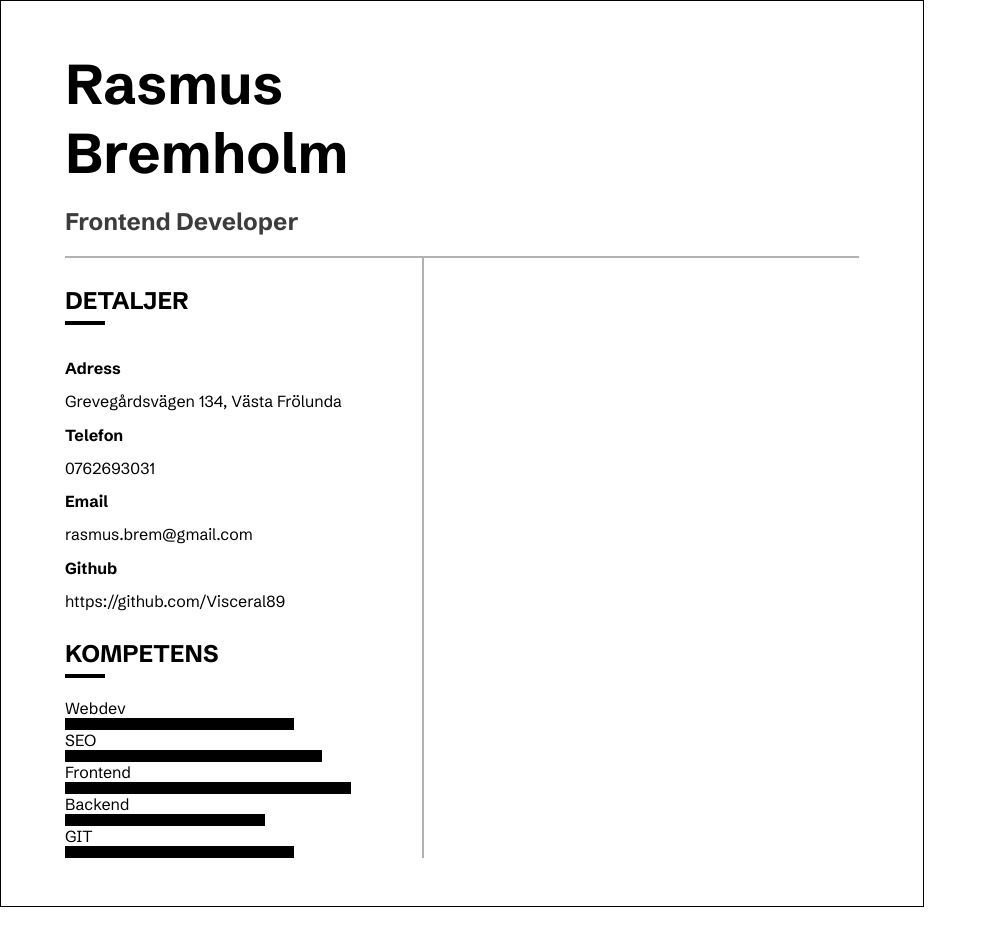
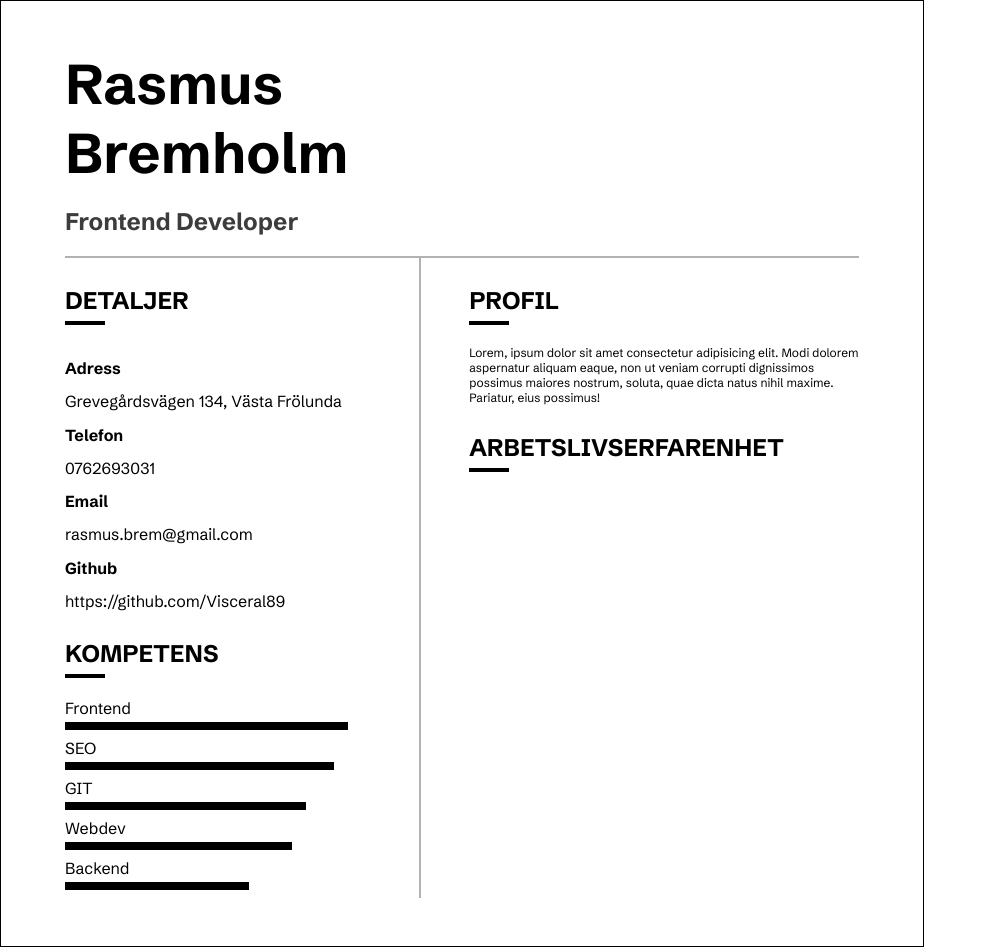
Before and after one commit to visceral89/cv-template, a Next.js app: page / in a window 1280 px wide. Shown: the whole page, without its empty margins (0-987 px from the left). Before the commit the page ends 907 px from the top, so only its background shows below. Built offline with nearby package versions, Linux system fonts and the light colour scheme.

Commit message:
Work on experience

```diff
--- a/app/components/Kompetens.module.scss
+++ b/app/components/Kompetens.module.scss
@@ -1,12 +1,14 @@
 .skillContainer {
 	width: 80%;
+	padding-bottom: 8px;
 }
 
 .skillName {
+	padding-bottom: 4px;
 }
 
 .skillBar {
-	height: 12px;
+	height: 8px;
 	background-color: black;
 	max-width: 100%;
 	transition: width 0.3s ease-in-out;
--- a/app/constants/index.jsx
+++ b/app/constants/index.jsx
@@ -10,24 +10,24 @@ export const personalInfo = {
 
 export const competencey = [
 	{
+		skill: "Frontend",
+		level: 10,
+	},
+	{
+		skill: "SEO",
+		level: 9.5,
+	},
+	{
+		skill: "GIT",
+		level: 8.5,
+	},
+	{
 		skill: "Webdev",
 		level: 8,
 	},
 	{
-		skill: "SEO",
-		level: 9,
-	},
-	{
-		skill: "Frontend",
-		level: 10,
-	},
-	{
 		skill: "Backend",
-		level: 7,
-	},
-	{
-		skill: "GIT",
-		level: 8,
+		level: 6.5,
 	},
 ];
 
@@ -76,11 +76,15 @@ export const skills = [
 
 export const profil = {
 	title: "Profil",
-	text: "Jag är en Frontend Utvecklare med kärlek för NextJS.",
+	text: `Lorem, ipsum dolor sit amet consectetur adipisicing elit. Modi
+	dolorem aspernatur aliquam eaque, non ut veniam corrupti dignissimos
+	possimus maiores nostrum, soluta, quae dicta natus nihil maxime.
+	Pariatur, eius possimus!`,
 };
 
 export const experience = {
 	title: "Jobb 1",
+	workplace: "Tetiko AB",
 	time: "Januari, 2024",
 	place: "Göteborg",
 	desc: ["Lorem ipsum", "Lorem ipsum", "Lorem ipsum dolor sit amet"],
--- a/app/globals.scss
+++ b/app/globals.scss
@@ -11,5 +11,6 @@ body {
 	height: auto;
 	overflow: visible;
 	border: 1px solid black;
+	font-size: 12px;
 	padding: 3rem 4rem 3rem 4rem;
 }
--- a/app/page.js
+++ b/app/page.js
@@ -1,5 +1,5 @@
 import styles from "./page.module.scss";
-import { personalInfo } from "./constants";
+import { personalInfo, profil } from "./constants";
 import Kompetens from "./components/kompetens";
 
 export default function Home() {
@@ -27,7 +27,15 @@ export default function Home() {
 						<Kompetens />
 					</div>
 				</div>
-				<div className={styles.sideBarRight}></div>
+				<div className={styles.sideBarRight}>
+					<div className={styles.profile}>
+						<h1>{profil.title}</h1>
+						{profil.text}
+					</div>
+					<div className={styles.experience}>
+						<h1>Arbetslivserfarenhet</h1>
+					</div>
+				</div>
 			</div>
 		</main>
 	);
--- a/app/page.module.scss
+++ b/app/page.module.scss
@@ -39,8 +39,13 @@
 	margin: 0;
 }
 
+.contentContainer {
+	display: flex;
+	flex-direction: row;
+}
+
 .sideBarLeft {
-	width: 45%;
+	width: 50%;
 	display: flex;
 	flex-direction: column;
 	font-size: 16px;
@@ -56,5 +61,13 @@
 	}
 }
 
-.sideBarLeft h2 {
+.sideBarRight {
+	width: 55%;
+	padding-left: 3rem;
+	h1 {
+		padding-top: 12px;
+		font-size: 24px;
+		text-transform: uppercase;
+		@include title-border;
+	}
 }
```
Also changed, not shown: app/components/Experience.jsx (added, +16 -0 lines).
